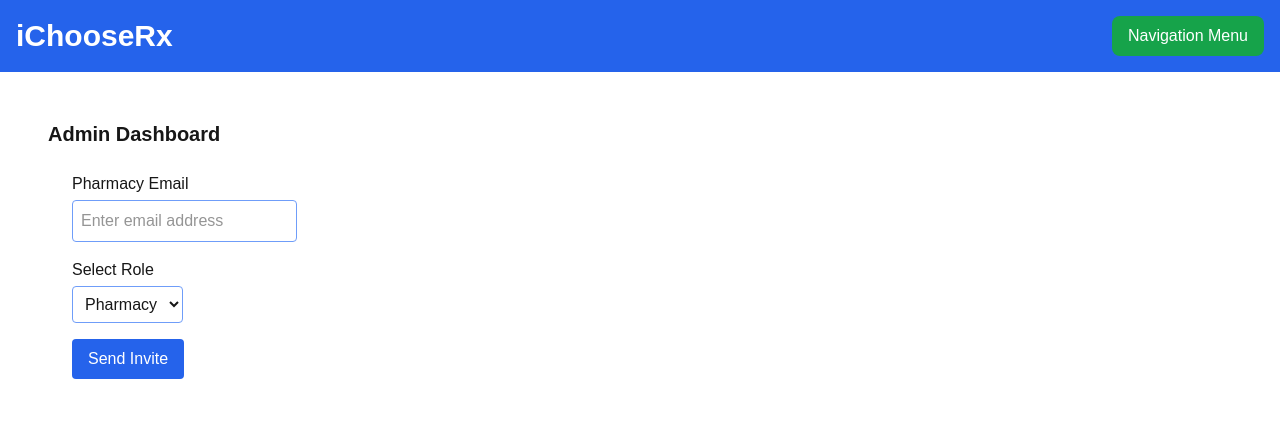
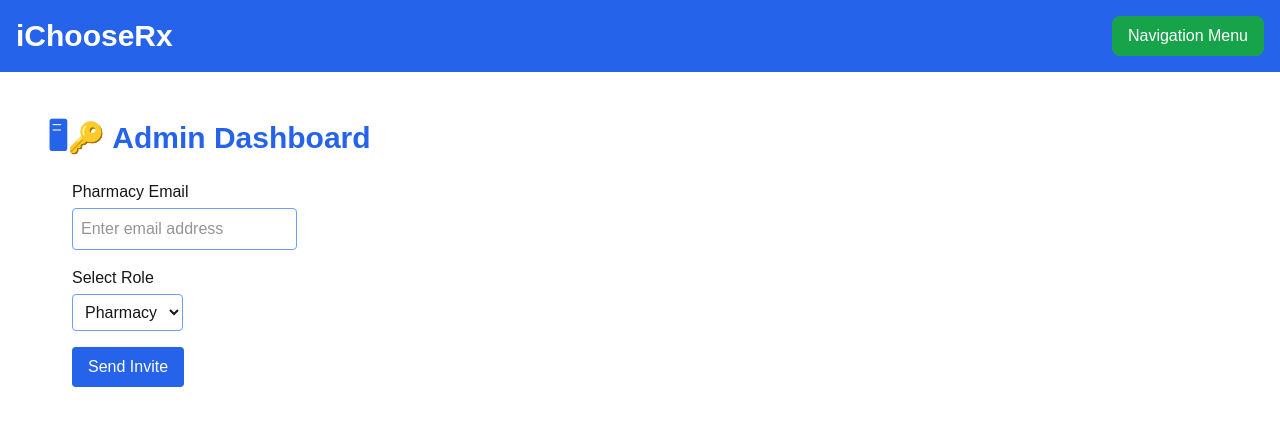
Before and after one commit to iChooseRx/iChooseRx_fe, a Next.js app: page /dashboard/admin in a window 1280 px wide. Shown: the top 426 px of the page. Built offline with nearby package versions, Linux system fonts and the light colour scheme; no server answers.

Commit message:
Modifies page layouts

```diff
--- a/src/app/dashboard/AdminDashboard.js
+++ b/src/app/dashboard/AdminDashboard.js
@@ -19,7 +19,9 @@ export default function AdminDashboard() {
 
   return (
     <div className="p-6">
-      <h1 className="text-xl font-semibold">Admin Dashboard</h1>
+      <h1 className="text-3xl font-bold text-primary mb-6">
+        🖥🔑 Admin Dashboard
+      </h1>
       {message && <p className="mt-2">{message}</p>}
 
       {/* Invite Form */}
```
